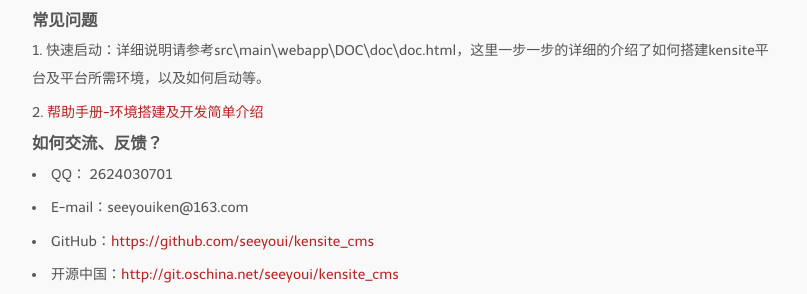
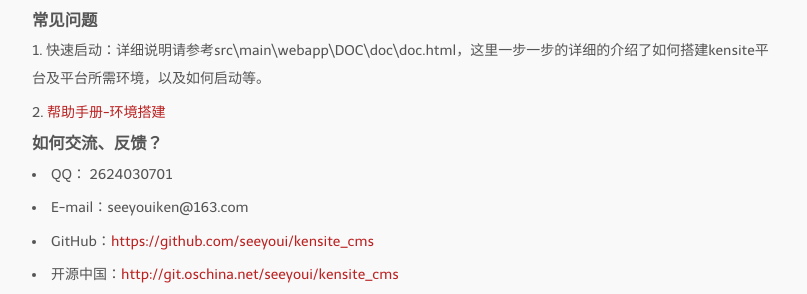
Before and after one commit to seeyoui/seeyoui.github.io, a Jekyll site: the page built from _posts/2017-01-21-kensite.md, in a window 1280 px wide and 900 px high, scrolled down 2876 px. Shown: the part 156-450 px from the top of the window, without its empty margins (233-1040 px from the left). Built offline with Jekyll 4.4.1, drawn with Linux system fonts in a browser that asks for light colours; nearby versions of some CDN libraries; some web fonts are replaced; Markdown is read by kramdown in place of the engine named in the settings; comment, search, counter and statistics services are not loaded.

Commit message:
update kensite

```diff
--- a/_posts/2017-01-21-kensite.md
+++ b/_posts/2017-01-21-kensite.md
@@ -110,7 +110,7 @@ KenSite 提供了常用工具进行封装，包括日志工具、缓存工具、
 ### 常见问题
 
 1. 快速启动：详细说明请参考src\main\webapp\DOC\doc\doc.html，这里一步一步的详细的介绍了如何搭建kensite平台及平台所需环境，以及如何启动等。
-2. [帮助手册-环境搭建及开发简单介绍](http://www.seeyoui.com/2017/02/04/kensite-environment.html)
+2. [帮助手册-环境搭建](http://www.seeyoui.com/2017/02/04/kensite-environment.html)
 
 ### 如何交流、反馈？
 
```
